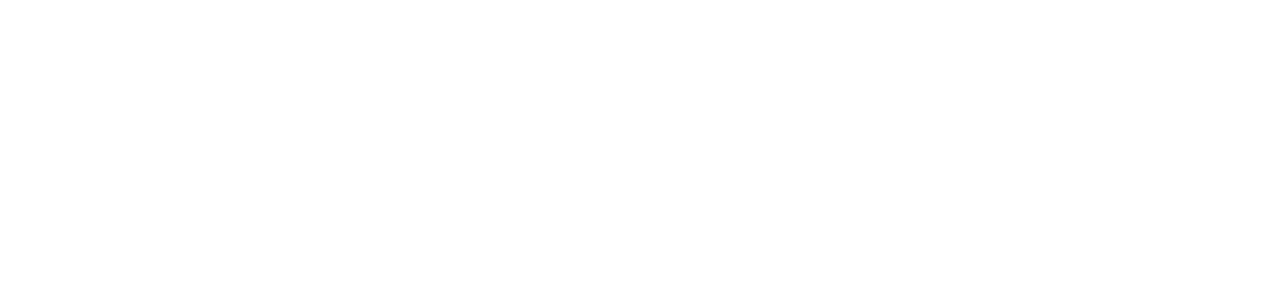
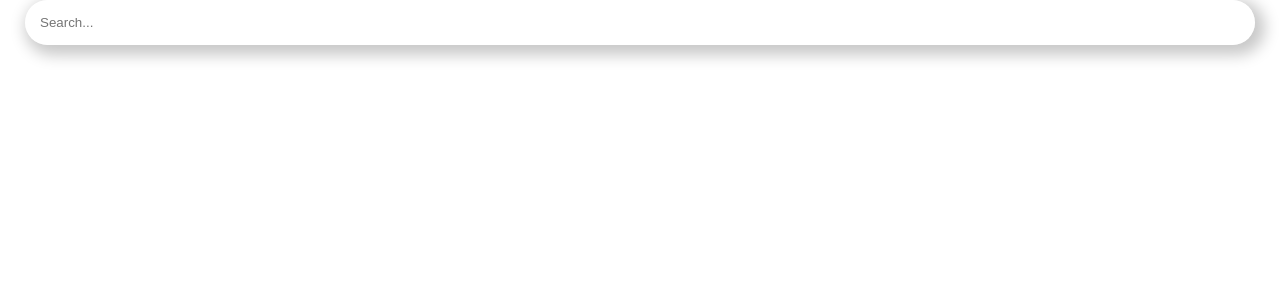
Before and after one commit to TyEverton/React-Weather-App, a React (Create React App) app: page / in a window 1280 px wide. Shown: the top 300 px of the page. Built offline with nearby package versions, Linux system fonts and the light colour scheme.

Commit message:
build search bar and linked the weather api from api.openweathermap.org

```diff
--- a/src/App.js
+++ b/src/App.js
@@ -1,11 +1,20 @@
-import React from "react"
+import React from 'react'
+
+const api = {
+  key: 'ab713336d4828b653c66db543e48f445',
+  base: 'https://api.openweathermap.org/data/2.5/',
+}
 
 function App() {
   return (
-    <div className="App">
-
+    <div className="app">
+      <main>
+        <div className="searchBox">
+          <input type="text" className="searchBar" placeholder="Search..." />
+        </div>
+      </main>
     </div>
-  );
+  )
 }
 
-export default App;
+export default App
--- a/src/index.css
+++ b/src/index.css
@@ -1,13 +1,53 @@
-body {
+* {
   margin: 0;
-  font-family: -apple-system, BlinkMacSystemFont, 'Segoe UI', 'Roboto', 'Oxygen',
-    'Ubuntu', 'Cantarell', 'Fira Sans', 'Droid Sans', 'Helvetica Neue',
-    sans-serif;
-  -webkit-font-smoothing: antialiased;
-  -moz-osx-font-smoothing: grayscale;
+  padding: 0;
+  box-sizing: border-box;
 }
 
-code {
-  font-family: source-code-pro, Menlo, Monaco, Consolas, 'Courier New',
-    monospace;
+body {
+  font-family: 'Montserrat';
 }
+
+.app {
+  background-image: url();
+  background-size: cover;
+  background-position: bottom;
+  transition: 0.4 ease-out;
+}
+
+.app.warm {
+  background-image: url();
+}
+
+/* I will need to find images i want to use for the weather images. Hot, cold, rainy, snowy etc for the "app" and "app.warm" classes above */
+
+main {
+  min-height: 100vh;
+  background-image: linear-gradient(
+    to bottom,
+    rgba (0, 0, 0, 0.2),
+    rgba(0, 0, 0, 0.75)
+  );
+  padding: 25px;
+}
+
+.searchBox {
+  width: 100%;
+  margin: 0 0 75px;
+}
+
+.searchBox .searchBar {
+  display: block;
+  width: 100%;
+  padding: 15px;
+
+  appearance: none;
+  background: none;
+  border: none;
+  outline: none;
+  background-color: rgba(255, 255, 255, 0.5);
+  border-radius: 35px;
+  margin-top: -25px;
+
+  box-shadow: 5px 5px 15px 5px rgba(0,0,0,0.22);
+}
```
